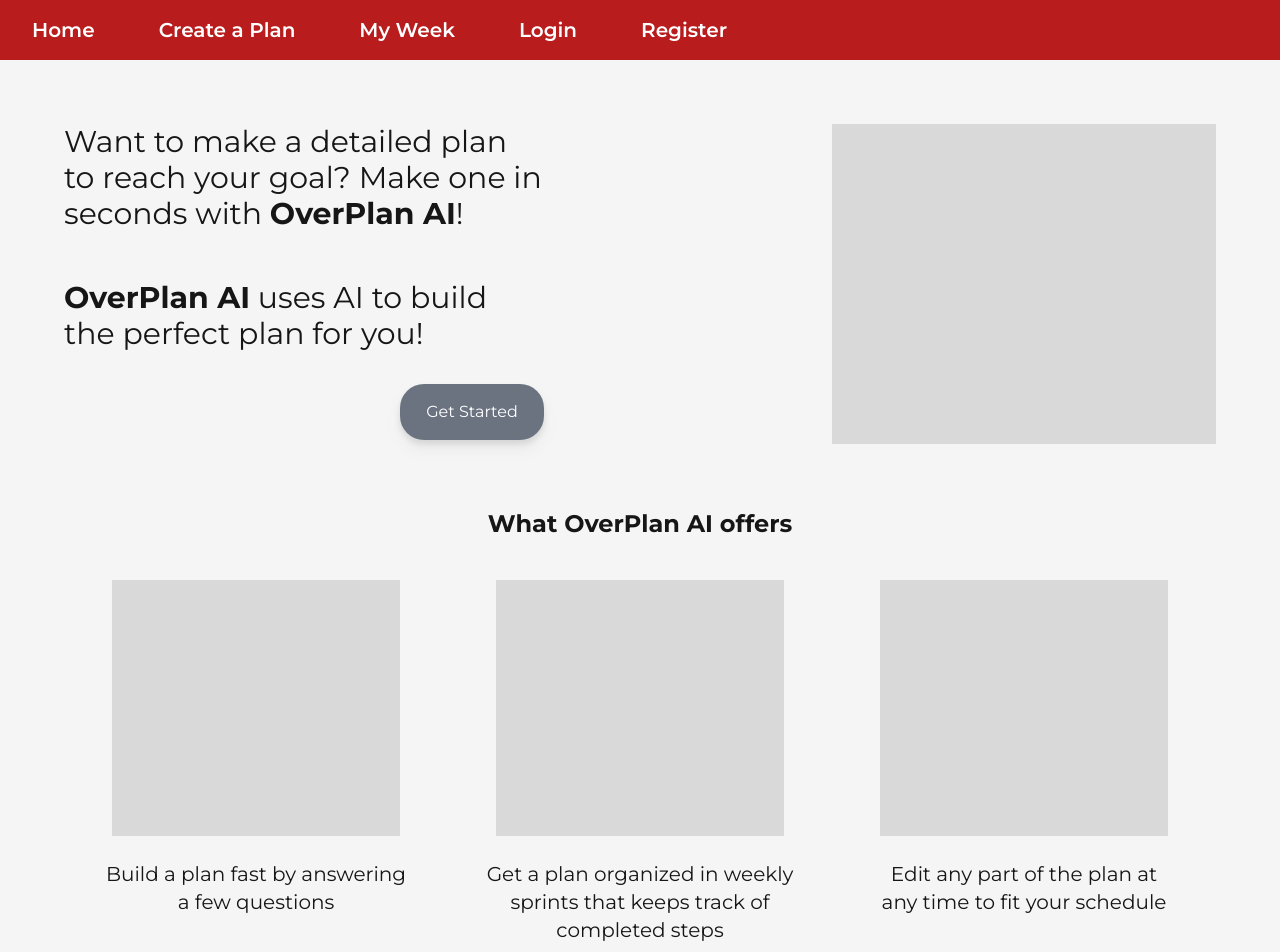
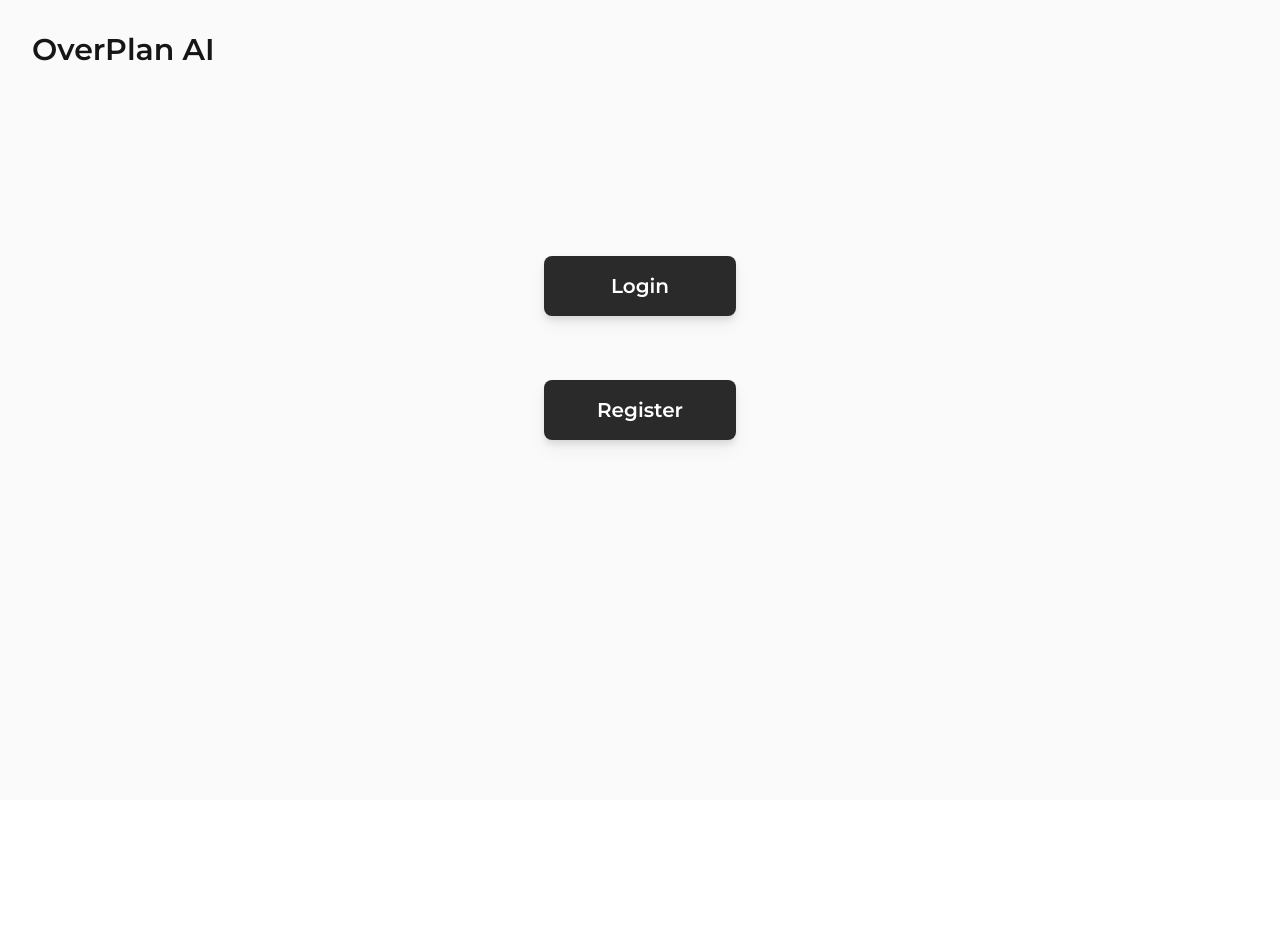
Before and after one commit to AlejandroALopez/overplan, a Next.js app: page / in a window 1280 px wide. Shown: the top 952 px of the page. After the commit the page ends 800 px from the top, so only its background shows below. Built offline with nearby package versions, Linux system fonts and the light colour scheme.

Commit message:
landing page now only has redirect buttons

```diff
--- a/src/app/auth/layout.tsx
+++ b/src/app/auth/layout.tsx
@@ -10,22 +10,20 @@ export const metadata: Metadata = {
   description: "Login or Signup to start using OverPlan AI",
 };
 
-function DashboardLayout({
+function AuthLayout({
   children,
 }: Readonly<{
   children: React.ReactNode;
 }>) {
 
   return (
-    <html lang="en">
-      <body className={`${montserrat.className}`}>
-        <main className="bg-[#FAFAFA] flex flex-col min-h-screen p-8">
-          <p className="text-3xl font-semibold">OverPlan AI</p>
-          {children}
-        </main>
-      </body>
-    </html>
+    <div className={`${montserrat.className}`}>
+      <main className="bg-[#FAFAFA] flex flex-col min-h-screen p-8">
+        <p className="text-3xl font-semibold">OverPlan AI</p>
+        {children}
+      </main>
+    </div>
   );
 };
 
-export default DashboardLayout;
+export default AuthLayout;
--- a/src/app/page.tsx
+++ b/src/app/page.tsx
@@ -2,7 +2,6 @@
 
 // import Image from "next/image";
 import Link from "next/link";
-import Header from "@/components/header";
 import { useEffect } from 'react';
 import { useRouter } from 'next/navigation';
 import { useAppDispatch } from "@/lib/store";
@@ -12,8 +11,6 @@ import { setTokensInCookies } from "@/lib/utils/auth";
 export default function Home() {
   const router = useRouter();
   const dispatch = useAppDispatch();
-
-  const app_name: string = "OverPlan AI";
 
   useEffect(() => {
     const token = new URL(window.location.href).searchParams.get('token');
@@ -28,45 +25,25 @@ export default function Home() {
   }, []);
 
   return (
-    <main className="flex min-h-screen flex-col">
-      <Header />
-      <div className="p-16 bg-[#f5f5f5]">
-        <div className="flex flex-row justify-between">
-          <div className="flex flex-col w-5/12">
-            <p className="text-3xl">
-              Want to make a detailed plan to reach your goal?
-              Make one in seconds with <span className="font-bold">{app_name}</span>!
-            </p>
-            <p className="mt-12 text-3xl"><span className="font-bold">{app_name}</span> uses AI to build the perfect plan for you!</p>
-            <div className="mt-8 text-right">
-              <Link href="/planner/goal">
-                <button className="w-36 p-4 border-none rounded-3xl bg-gray-500 text-white
-                   cursor-pointer drop-shadow-lg transition hover:scale-110 duration-300">Get Started</button>
-              </Link>
-            </div>
-          </div>
-          <div className="w-96 h-80 bg-[#d9d9d9]" />
-        </div>
-        <div className="flex flex-col items-center mt-16">
-          <div className="flex mb-4">
-            <p className="text-2xl font-bold">What {app_name} offers</p>
-          </div>
-          <div className="flex flex-row justify-evenly">
-            <div className="flex flex-col items-center w-2/6">
-              <div className="w-72 h-64 my-6 bg-[#d9d9d9]" />
-              <p className="w-4/5 text-center text-xl">Build a plan fast by answering a few questions</p>
-            </div>
-            <div className="flex flex-col items-center w-2/6">
-              <div className="w-72 h-64 my-6 bg-[#d9d9d9]" />
-              <p className="w-4/5 text-center text-xl">Get a plan organized in weekly sprints that keeps track of completed steps</p>
-            </div>
-            <div className="flex flex-col items-center w-2/6">
-              <div className="w-72 h-64 my-6 bg-[#d9d9d9]" />
-              <p className="w-4/5 text-center text-xl">Edit any part of the plan at any time to fit your schedule</p>
-            </div>
-          </div>
-        </div>
+    <div className="flex flex-col p-8 min-h-screen bg-[#FAFAFA]">
+      <p className="text-3xl font-semibold">OverPlan AI</p>
+      <div className="flex flex-col items-center justify-center gap-16 min-h-[70vh]">
+        <Link
+          className={`flex items-center justify-center p-4 w-48 border-none rounded-lg bg-[#2A2A2A] text-white text-xl drop-shadow-lg
+            transition hover:scale-105 duration-300`}
+          href="/auth/login"
+        >
+          <p className='text-white font-semibold'>Login</p>
+        </Link>
+        <Link
+          className={`flex items-center justify-center p-4 w-48 border-none rounded-lg bg-[#2A2A2A] text-white text-xl drop-shadow-lg
+            transition hover:scale-105 duration-300`}
+          href="/auth/register"
+        >
+          <p className='text-white font-semibold'>Register</p>
+        </Link>
       </div>
-    </main>
+
+    </div>
   );
 }
--- a/src/hooks/queries.ts
+++ b/src/hooks/queries.ts
@@ -5,7 +5,6 @@ import { useQuery } from "@tanstack/react-query";
 
 // Get Plan object by planId
 export function usePlanByPlanId(planId: string) {
-  console.log('planId in usePlanByPlanId: ', planId);
   return useQuery({
     queryKey: ["plan", planId],
     queryFn: () => fetchPlanData(planId),
@@ -15,7 +14,6 @@ export function usePlanByPlanId(planId: string) {
 
 // Get array of Tasks by planId and week
 export function useTasksByPlanIdAndWeek(planId: string, week?: number) {
-  console.log('planId, week in useTasksByPlanIdAndWeek: ', planId, week);
   return useQuery({
     queryKey: ["weekTasks", planId],
     queryFn: () => fetchTasksByPlanId(planId, week),
```
Also changed, not shown: src/app/layout.tsx (indentation only).
